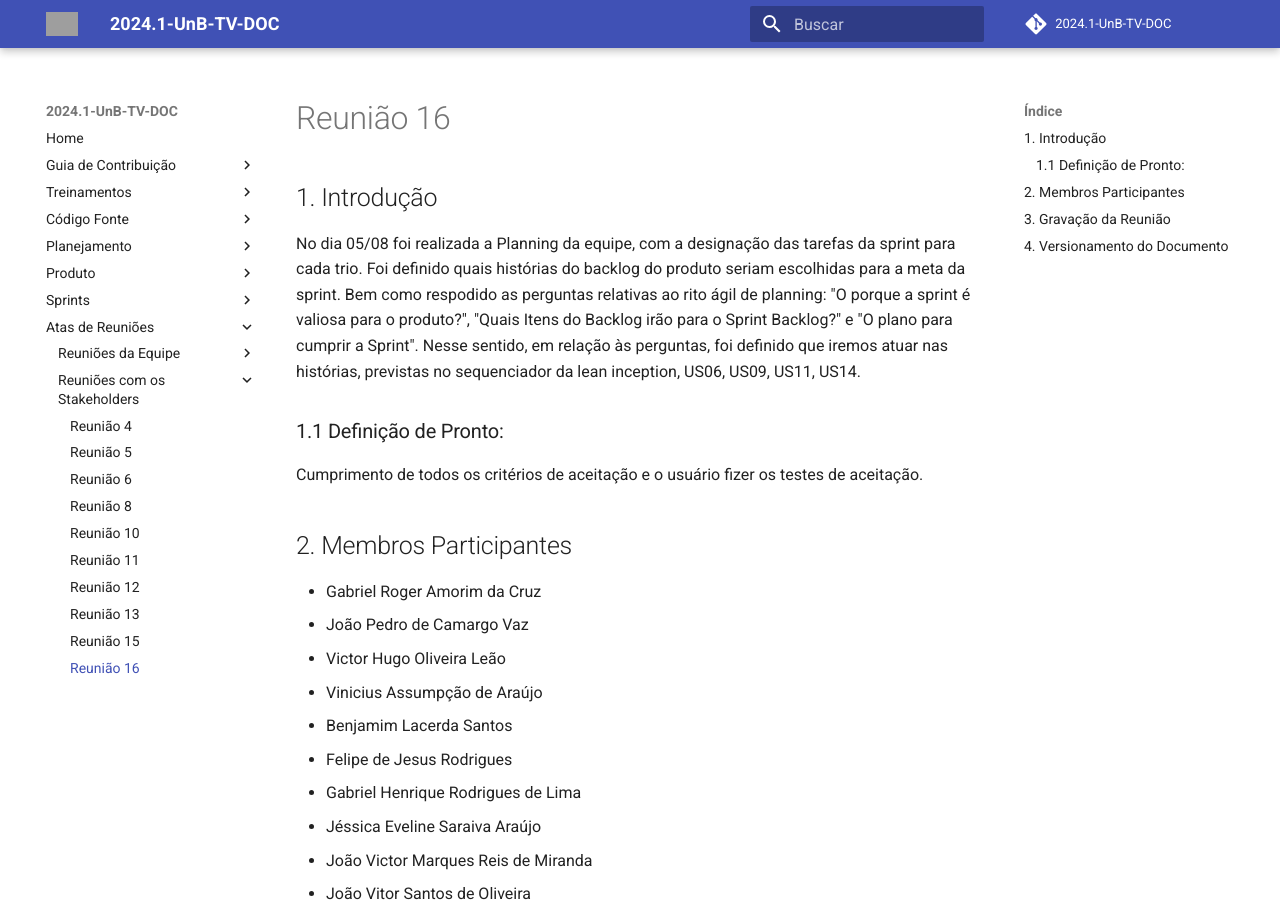
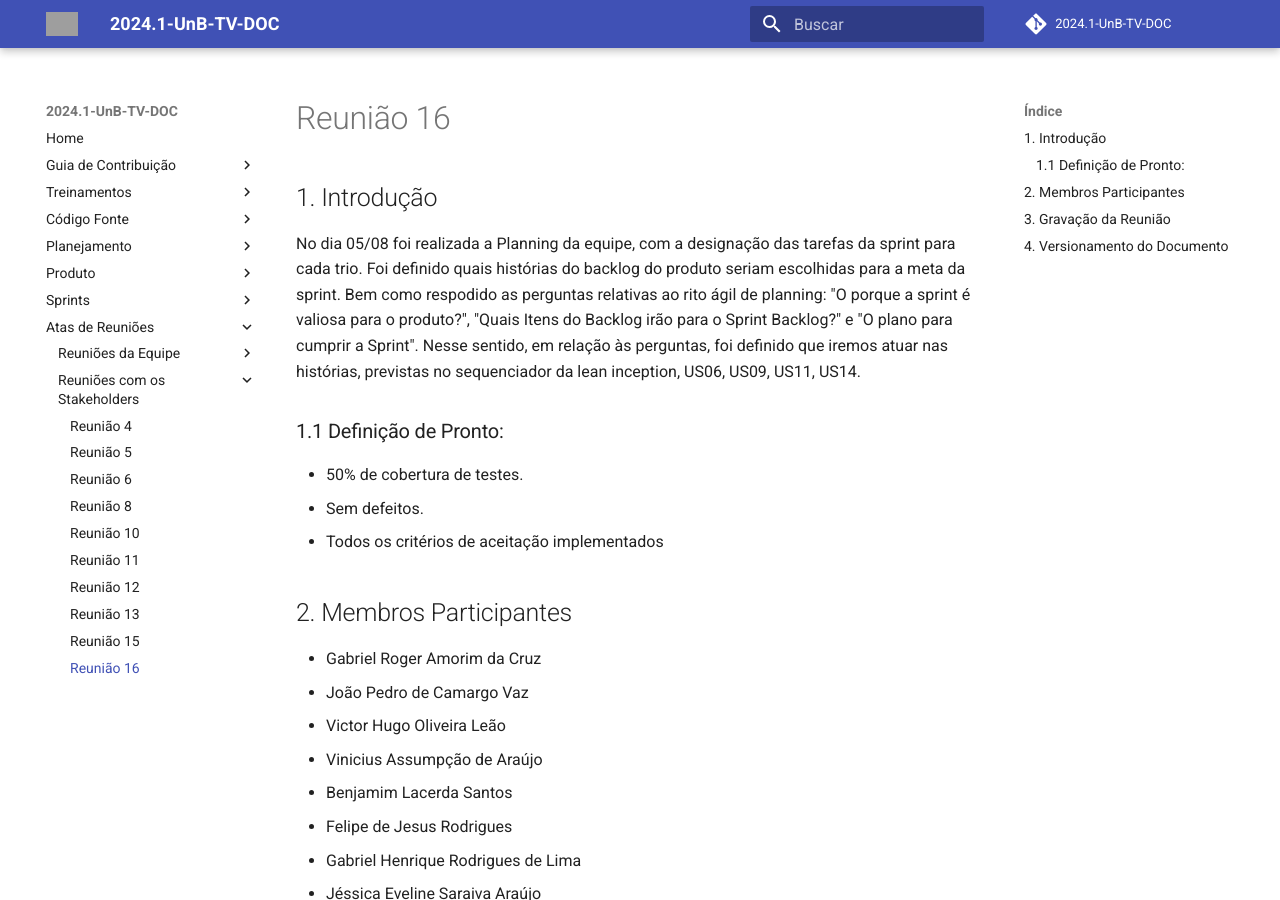
Before and after one commit to fga-eps-mds/2024.1-UnB-TV-DOC, an MkDocs documentation site: the page built from docs/atasReuniao/reuniao16.md, in a window 1280 px wide and 900 px high. Built offline with MkDocs 1.6.1 and Material for MkDocs 9.7.7, drawn with Linux system fonts in a browser that asks for light colours; comment, search, counter and statistics services are not loaded; grey boxes are pictures that could not be loaded.

Commit message:
Update reuniao16.md

```diff
--- a/docs/atasReuniao/reuniao16.md
+++ b/docs/atasReuniao/reuniao16.md
@@ -5,7 +5,9 @@
 No dia 05/08 foi realizada a Planning da equipe, com a designação das tarefas da sprint para cada trio. Foi definido quais histórias do backlog do produto seriam escolhidas para a meta da sprint. Bem como respodido as perguntas relativas ao rito ágil de planning: "O porque a sprint é valiosa para o produto?", "Quais Itens do Backlog irão para o Sprint Backlog?" e "O plano para cumprir a Sprint". Nesse sentido, em relação às perguntas, foi definido que iremos atuar nas histórias, previstas no sequenciador da lean inception, US06, US09, US11, US14.
 
 ### 1.1 Definição de Pronto:
-Cumprimento de todos os critérios de aceitação e o usuário fizer os testes de aceitação.
+   - 50% de cobertura de testes.
+   - Sem defeitos.
+   - Todos os critérios de aceitação implementados
 
 ## 2. Membros Participantes
 
```
